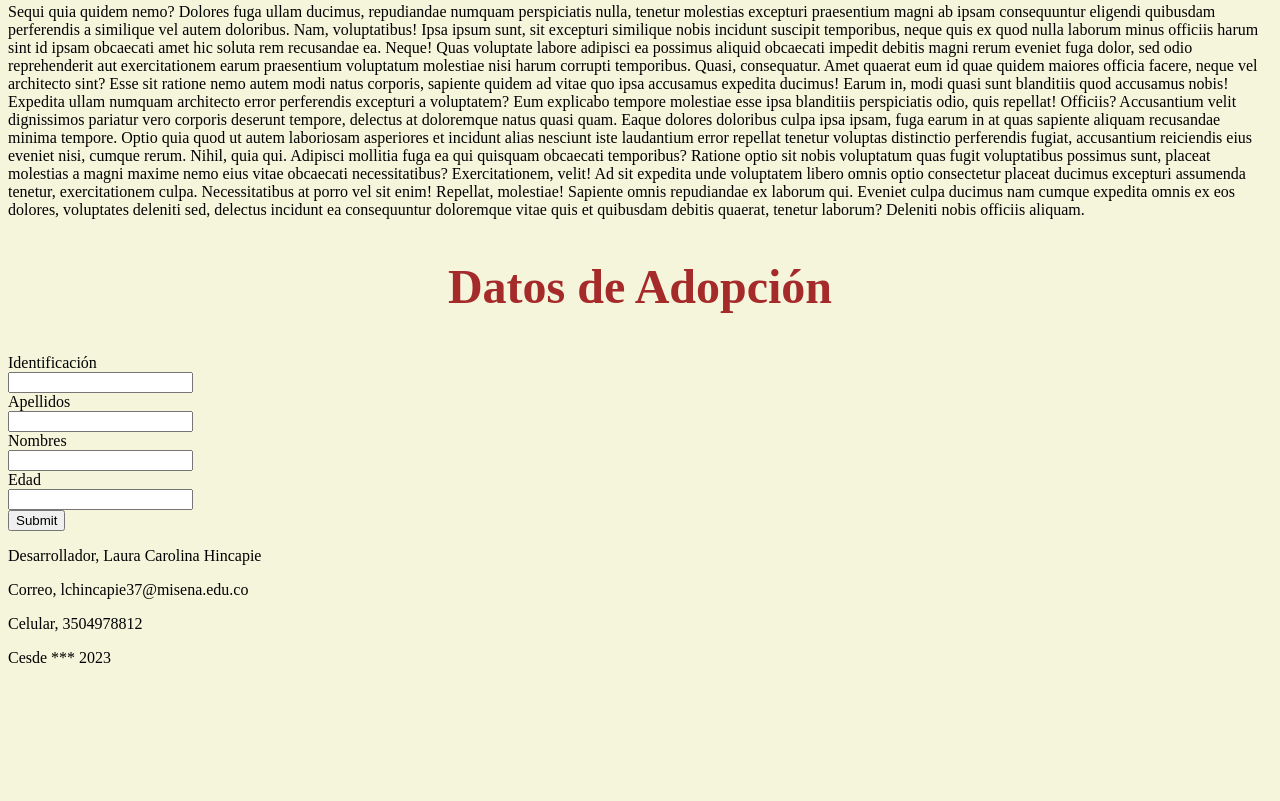
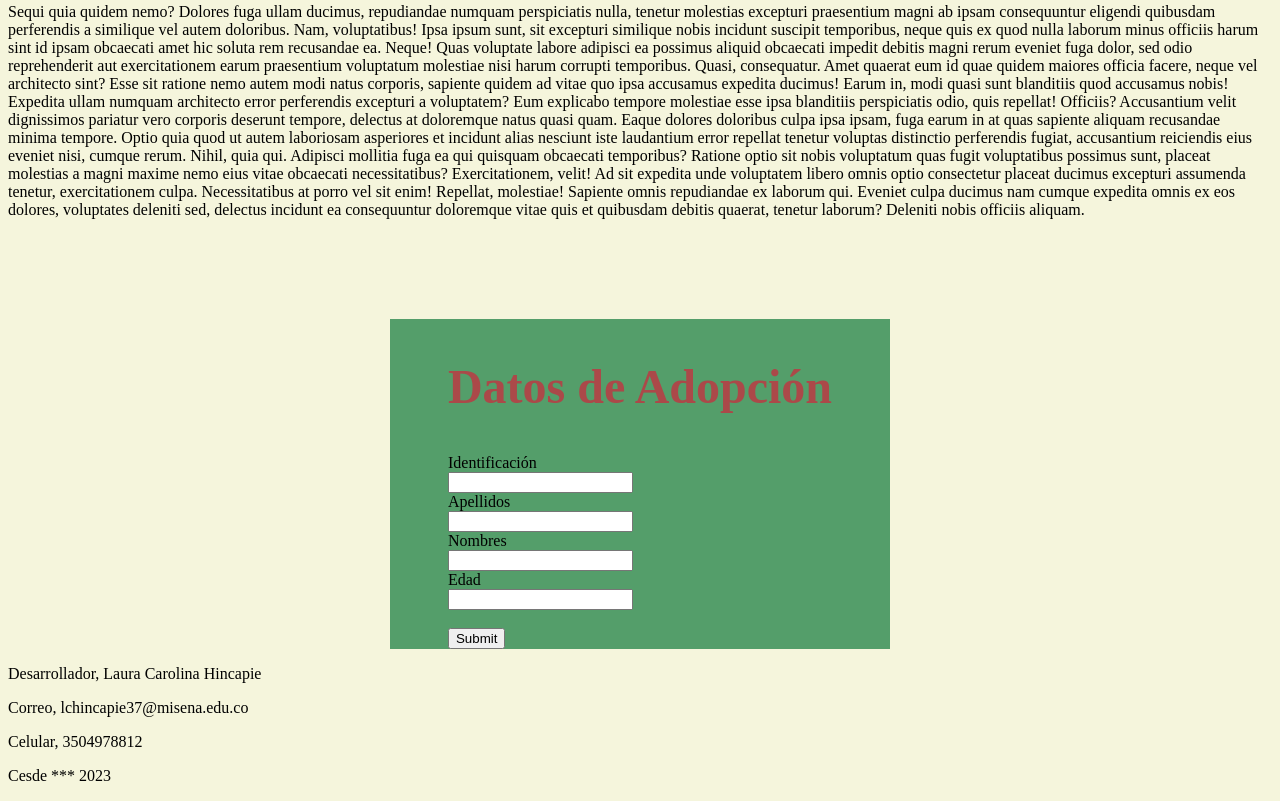
Before and after one commit to Richarley12/clase_3viernes, a plain HTML site: page index.html in a window 1280 px wide. Shown: the part 1121-1922 px from the top of the page. Before the commit the page ends 1804 px from the top, so only its background shows below. Drawn offline with Linux system fonts and the light colour scheme.

Commit message:
frormulario con diseño ok

```diff
--- a/css/style.css
+++ b/css/style.css
@@ -5,7 +5,7 @@ body{
 h1{
     text-align: center;
     font-size: 48px;
-    color: brown;
+    color: rgb(171, 73, 73);
 }
 .banner{
     width: 100%;
@@ -24,3 +24,13 @@ h1{
     margin-top: 60px;
 
 }
+.form{
+    display: flex;
+    margin: 0 auto;
+    justify-content: center;
+    color: black;
+    background-color: rgb(84, 158, 106);
+    margin-top: 100px;
+    width: 500px
+
+}
--- a/index.html
+++ b/index.html
@@ -55,7 +55,7 @@
             <label for="">Nombres</label><br>
             <input type="text" id="" name=""><br>
             <label for="">Edad</label><br>
-            <input type="text" id="" name=""><br>
+            <input type="text" id="" name=""><br><br>
 
             <input type="submit" id="" name="Enviar">
         </form>
```
